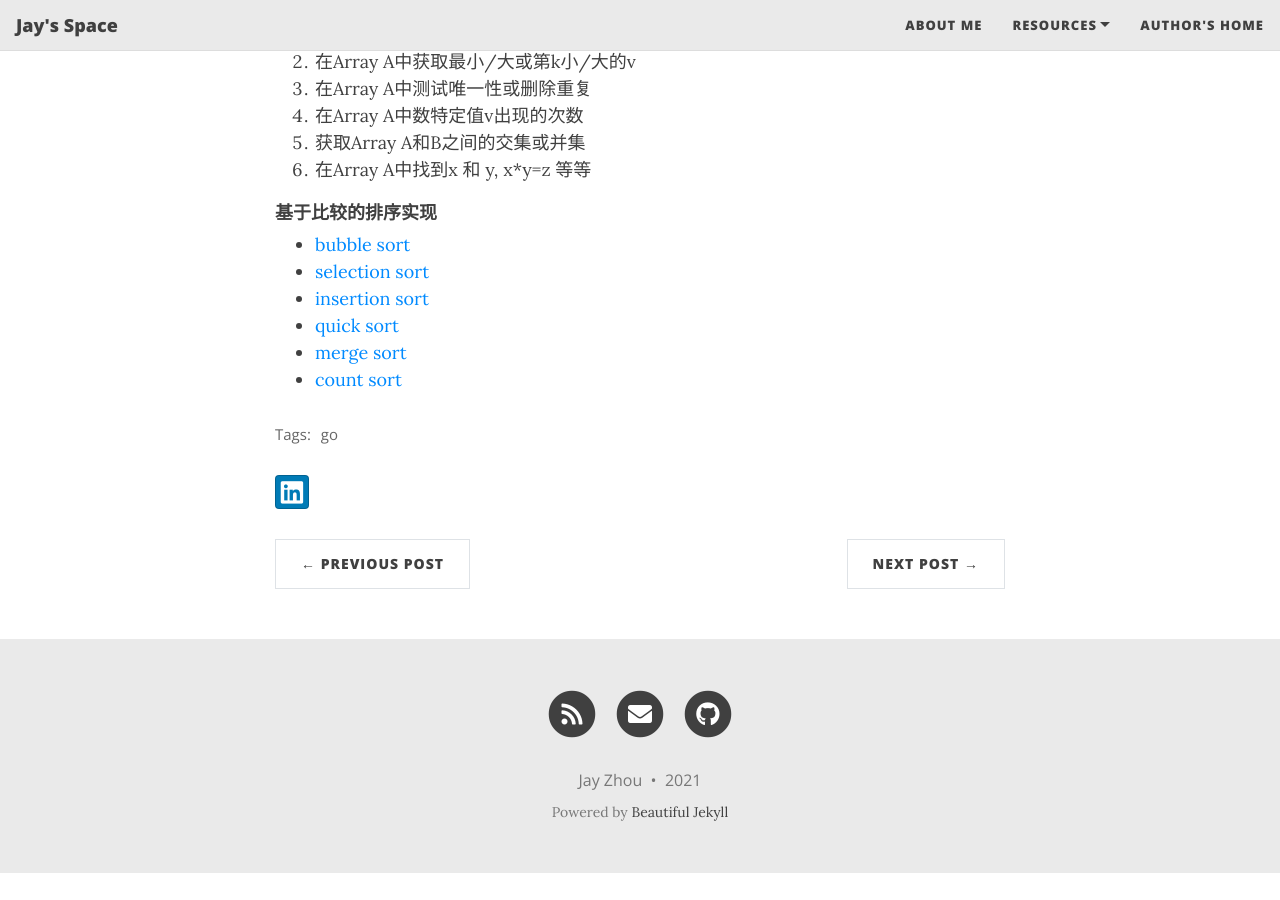
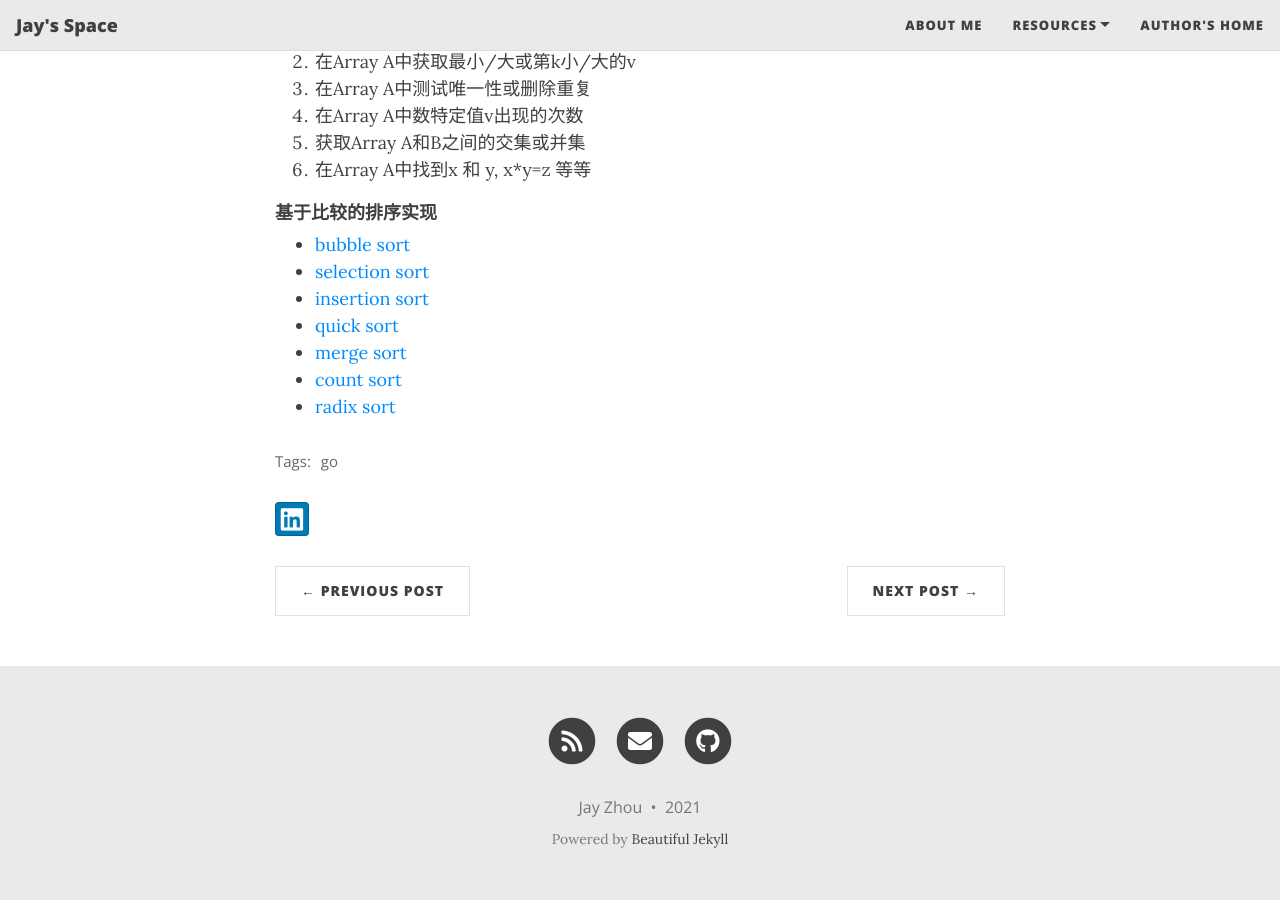
Before and after one commit to jayzhou215/jayzhou215.github.io, a Jekyll site: the page built from _posts/2021-05-08-sort.md, in a window 1280 px wide and 900 px high, scrolled down 1132 px. Built offline with Jekyll 4.4.1, drawn with Linux system fonts in a browser that asks for light colours; nearby versions of some CDN libraries; before the commit the page ends 2005 px from its top, so only the background shows below that.

Commit message:
add radix sort

```diff
--- a/_posts/2021-05-08-sort.md
+++ b/_posts/2021-05-08-sort.md
@@ -50,3 +50,4 @@ comments: true
 * [quick sort](./2021-06-02-quick_sort.md)
 * [merge sort](./2021-06-03-merge_sort.md)
 * [count sort](./2021-06-04-count_sort.md)
+* [radix sort](./2021-06-04-radix_sort.md)
```
